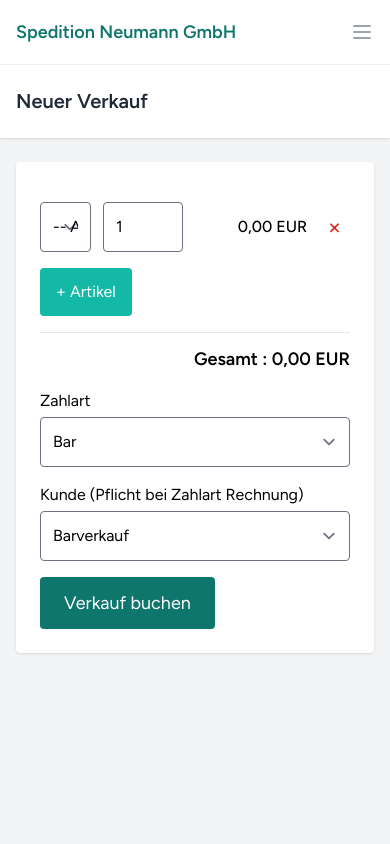
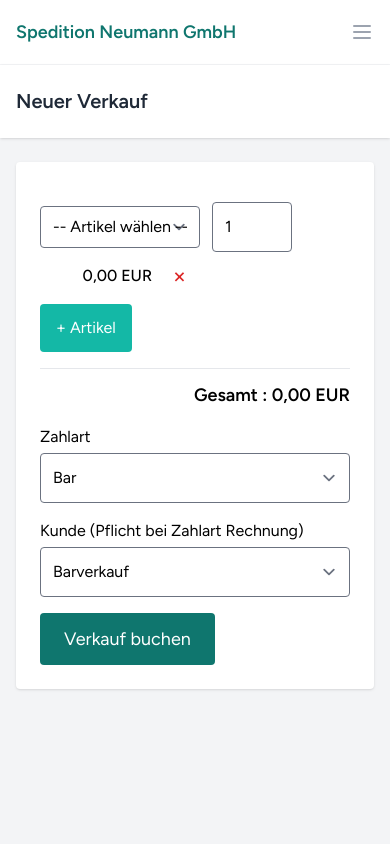
Before and after one commit to Gitm3h/Projekt-Neumann, a Laravel app: page /sales/create in a window 390 px wide. Run offline with Laravel 12, Linux system fonts and the light colour scheme; a user stored in the database is signed in; data comes from the database, SQL or seed files in the repository; style sheets or scripts are compiled from the project's sources.

Commit message:
"Artikel wählen" responsive for mobile view

```diff
--- a/resources/views/sales/create.blade.php
+++ b/resources/views/sales/create.blade.php
@@ -11,7 +11,7 @@
             @csrf
             <div id="positionen" class="space-y-3">
                 <div class="position flex flex-wrap items-center gap-3">
-                    <select name="items[0][article_id]" class="article w-full sm_w-auto flex-1 border rounded p-3 text-base">
+                    <select name="items[0][article_id]" class="article w-40 border rounded p-3 py-2">
                         <option value="" data-price="0">-- Artikel wählen --</option>
                         @foreach ($articles as $article)
                             <option value="{{ $article->id }}" data-price="{{ $article->price }}">{{ $article->name }} ({{ number_format($article->price, 2, ',','.') }} EUR)</option>
```
